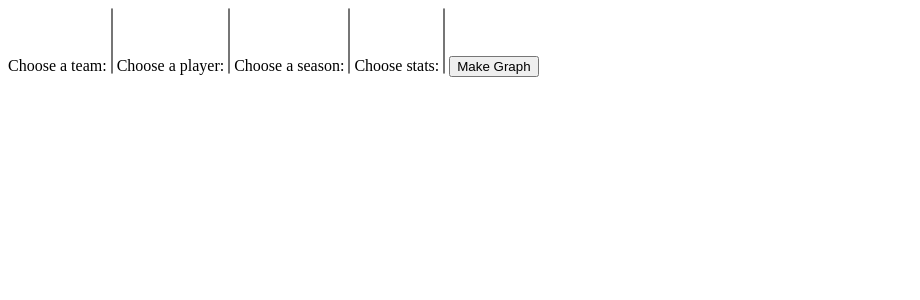
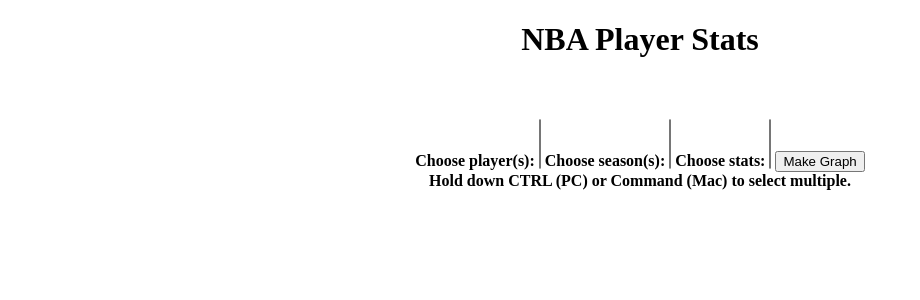
Before and after one commit to scottcm73/basketball_player_stats, a Flask app: page / in a window 1280 px wide. Shown: the top 300 px of the page, without its empty margins (0-920 px from the left). Run offline with Flask 2, Linux system fonts and the light colour scheme; parts of the project's set-up code (start-up, migrations or seed data) failed here and were passed over; some libraries are stand-ins or nearby versions.

Commit message:
Changed style

```diff
--- a/templates/main.html
+++ b/templates/main.html
@@ -6,42 +6,43 @@
 
 <script src="{{ url_for('static', filename='js/plotly-latest.min.js') }}"></script>
 <script src="{{ url_for('static', filename='js/d3.v6.min.js') }}"></script>
-    <title>My Webpage</title>
+    <title>NBA Player Stats</title>
 
 </head>
 <body>
-    <label for="teams">Choose a team:</label>
+    <h1 align="center">NBA Player Stats</h1>
+    <br>
+    <div align="center">
+    <h4><label for="players">Choose player(s): </label>
 
-    <select name="sm_teams" id="teams" multiple>
+    <select name="sm_players" class="selectpicker" id="players"  multiple size="3" onchange="getplayers()">
 
 
     </select>
 
-    <label for="players">Choose a player:</label>
+    <label for="sm_seasons">Choose season(s): </label>
 
-    <select name="sm_players" id="players" multiple onchange="getplayers()">
-
-
-    </select>
-    <label for="sm_seasons">Choose a season:</label>
-
-<select name="seasons" id="seasons" multiple onchange="getseasons()">
-
-
-    </select>
-    <label for="sm_stats">Choose stats:</label>
-    <select name="stats" id="stats" multiple onchange="getstats()">
+<select name="seasons" class="selectpicker" id="seasons" multiple size="3" onchange="getseasons()">
 
 
     </select>
 
-    <button type="button" onclick="doreload()">Make Graph</button>
+    <label for="sm_stats">Choose stats: </label>
+    <select name="stats" class="selectpicker" id="stats" multiple size="3" onchange="getstats()">
+
+
+    </select>
+
+ <button type="button" onclick="doreload()">Make Graph</button>
+<br>
+Hold down CTRL (PC) or Command (Mac) to select multiple. </h4>
+</div>
     <div id="myDiv"></div>
 
 
 
     <script src="{{ url_for('static', filename='js/make_graph2.js') }}" onload="thisload()"></script>
-    <title>My Webpage</title>
+    <title>NBA Player Stats</title>
 
 </body>
 </html>
```
